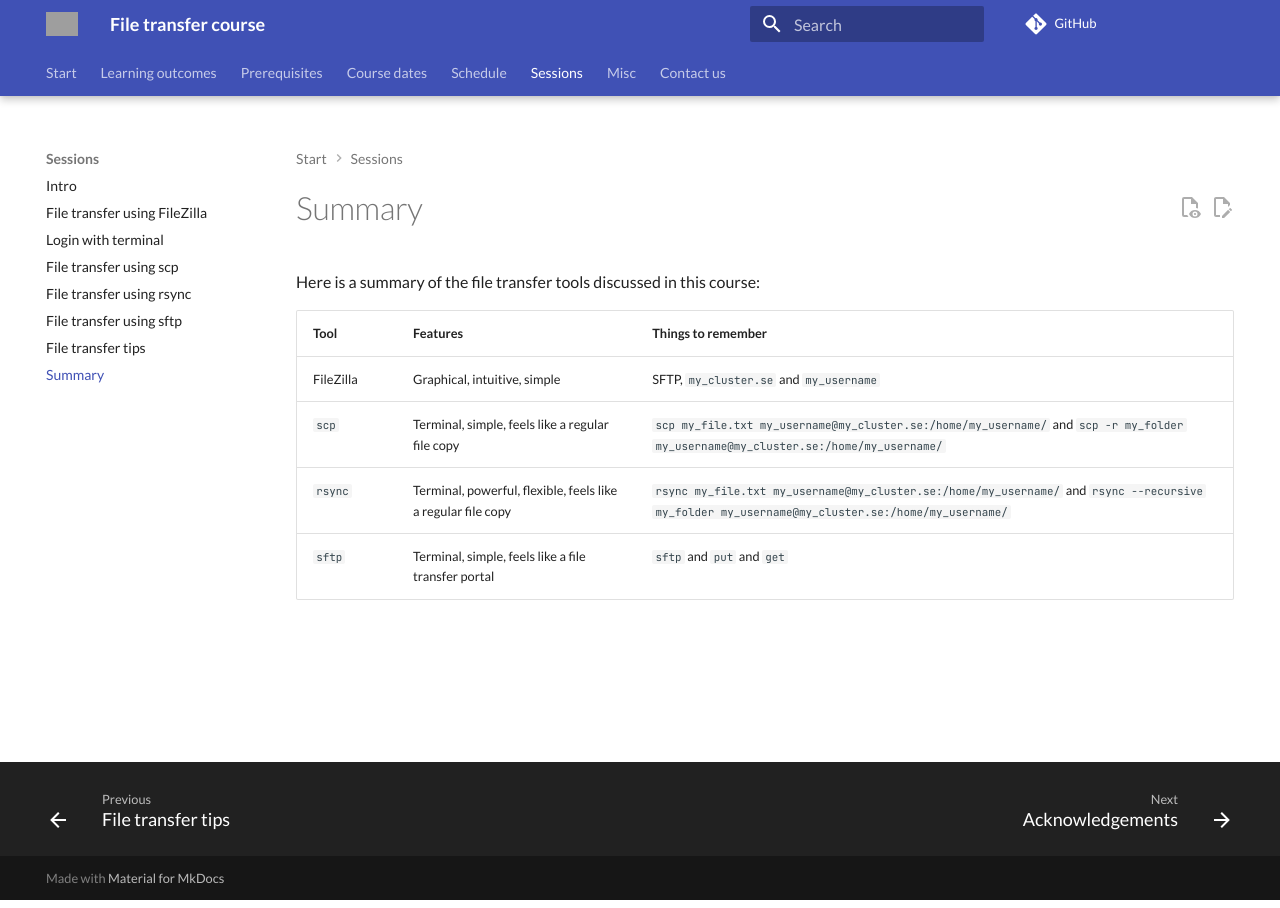
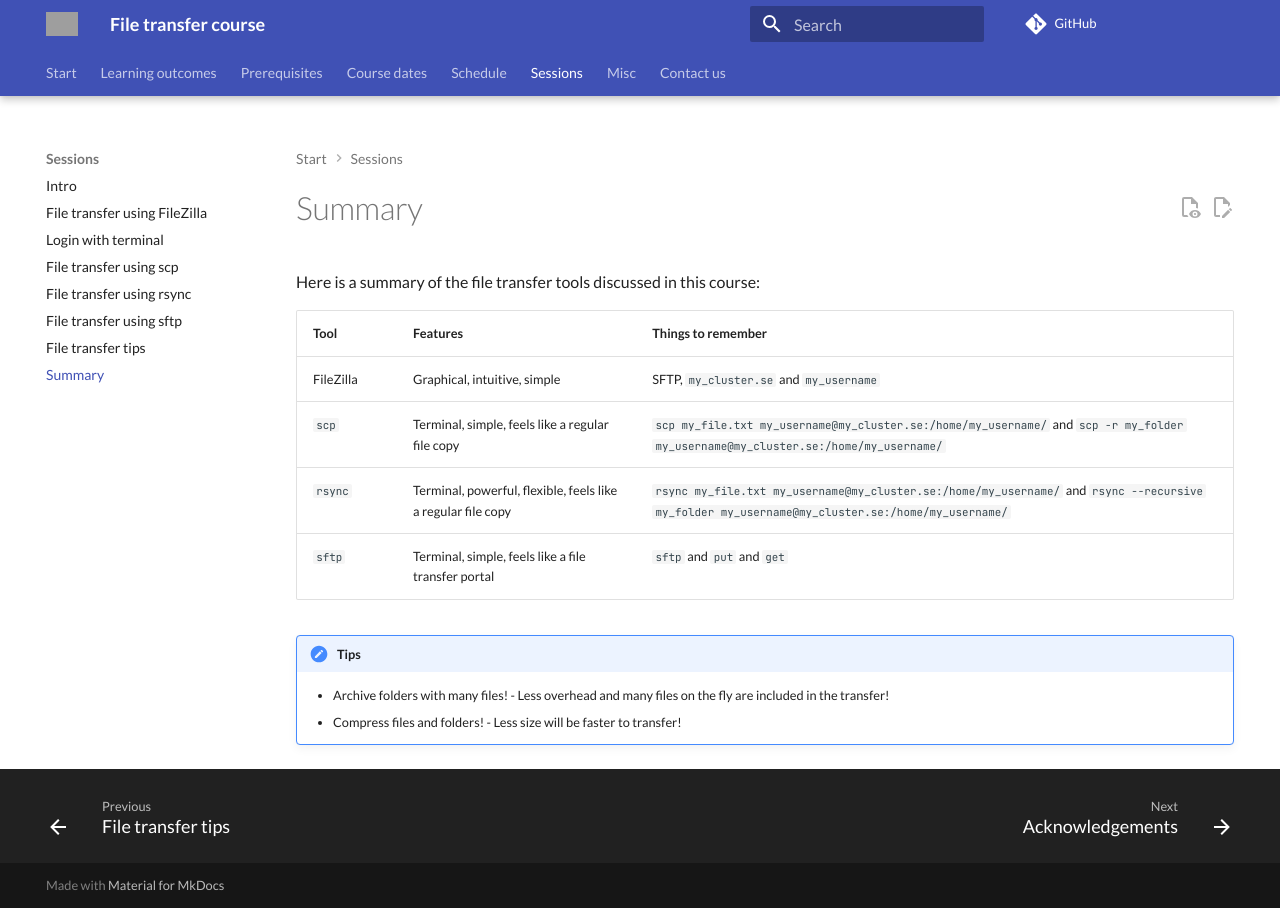
Before and after one commit to UPPMAX/naiss_file_transfer_course, an MkDocs documentation site: the page built from docs/sessions/summary.md, in a window 1280 px wide. Built offline with MkDocs 1.6.1 and Material for MkDocs 9.7.7, drawn with Linux system fonts in a browser that asks for light colours; comment, search, counter and statistics services are not loaded; grey boxes are pictures that could not be loaded.

Commit message:
Update summary.md

```diff
--- a/docs/sessions/summary.md
+++ b/docs/sessions/summary.md
@@ -18,3 +18,8 @@ FileZilla  |Graphical, intuitive, simple                                |SFTP, `
 `sftp`     |Terminal, simple, feels like a file transfer portal         |`sftp` and `put` and `get`
 
 <!-- markdownlint-enable MD013 -->
+
+!!! tips
+
+    - Archive folders with many files! - Less overhead and many files on the fly are included in the transfer!
+    - Compress files and folders! - Less size will be faster to transfer!
```
